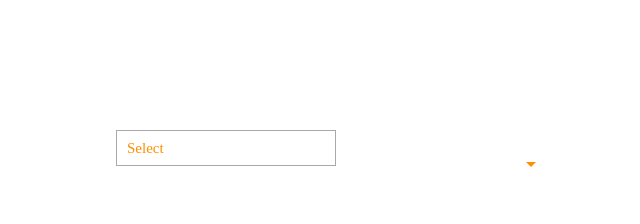
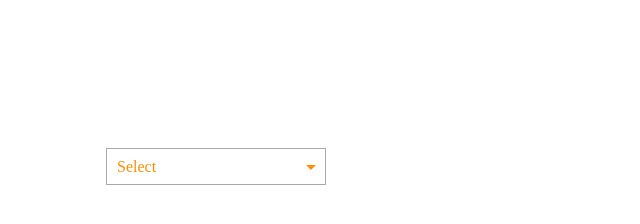
Before and after one commit to rakeshprakash91/multiSelect, a plain HTML site: page index.html in a window 1280 px wide. Shown: the whole page, without its empty margins (384-1024 px from the left). Drawn offline with Linux system fonts and the light colour scheme.

Commit message:
replaced text field with ul

```diff
--- a/css/multiSelect.css
+++ b/css/multiSelect.css
@@ -1,23 +1,16 @@
-.multiDropDownSelect {
+ul.multiDropDownSelect {
 	border: 1px solid darkgray;
-	height: 36px;
-	white-space: nowrap;
-	overflow: hidden;
-	padding: 0 25px 0 10px;
-	font-family: serif;
-	font-size: 15px;
 }
-
 ul.multiDropDown,
-.multiDropDownSelect {
+ul.multiDropDownSelect {
 	cursor: pointer;
 	background-color: white;
 	color: #ff8f00;
 	width: 220px;
 	position: relative;
 }
-
-ul.multiDropDown li {
+ul.multiDropDown li,
+ul.multiDropDownSelect li {
 	line-height: 15px;
 	list-style-type: none;
 	padding: 10px;
@@ -25,44 +18,42 @@ ul.multiDropDown li {
 	border-style: solid;
 	border-color: darkgray;
 }
-
+ul.multiDropDownSelect li {
+	border: none;
+	overflow: hidden;
+	width: 190px;
+	white-space: nowrap;
+}
 ul.multiDropDown {
 	display: none;
-	left: 0.6em;
 }
-
 ul.multiDropDown li label {
 	padding: 0 10px;
 	position: relative;
 	top: -1px;
 	cursor: pointer;
 }
-
 .multicaret {
 	border-width: 5px;
 	border-color: #ff8f00 transparent transparent transparent;
 	border-style: solid;
 	position: relative;
-	top: 14px;
-	right: -210px;
+	top: 40px;
+	right: -200px;
 	cursor: pointer;
 	z-index: 100;
 }
-
 .unchecked:before {
 	content: "\2610";
 	font-size: 19px;
 }
-
 .checked:before {
 	content: "\2611";
 	font-size: 19px;
 }
-
 .checked {
 	background-color: #fbf0ba;
 }
-
 .unchecked {
 	background-color: white;
 }
--- a/js/multiSelect.js
+++ b/js/multiSelect.js
@@ -6,21 +6,22 @@ var selectedVal = [];
 	var selectElement = document.querySelectorAll('.multiDropDown');
 	for (var i = 0; i < selectElement.length; i++) {
 
-		//create top text field
-		var txtField = document.createElement("input");
-		txtField.setAttribute("type", "text");
-		txtField.setAttribute('class', 'multiDropDownSelect');
-		txtField.setAttribute("readonly", "readonly");
-		txtField.setAttribute("value", "Select");
-		selectElement[i].parentElement.insertBefore(txtField, selectElement[i]);
+		//create top ul li
+		var ul = document.createElement("ul");
+		ul.setAttribute('class', 'multiDropDownSelect');
+		var li = document.createElement('li');
+		li.innerHTML = "Select"
+		ul.appendChild(li);
 
-		//dropdown arrow creation
+		selectElement[i].parentElement.insertBefore(ul, selectElement[i]);
+
+
 		var caretElem = document.createElement('span');
 		caretElem.setAttribute('class', 'multicaret');
-		txtField.setAttribute('index', i);
+		ul.setAttribute('index', i);
 		selectedVal[i] = {};
-		txtField.parentElement.insertBefore(caretElem, txtField);
-		txtField.addEventListener('click', showHideOptions);
+		ul.parentElement.insertBefore(caretElem, ul);
+		ul.addEventListener('click', showHideOptions);
 
 		var liArray = selectElement[i].children;
 		for (var j = 0; j < liArray.length; j++) {
@@ -56,8 +57,8 @@ function updateSelectedValues(val, elm, index) {
 		for (key in selectedVal[index]) {
 			html += key + ", ";
 		}
-		elm.parentElement.previousElementSibling.value = html.replace(/,\s*$/, "");
+		elm.parentElement.previousElementSibling.children[0].innerHTML = html.replace(/,\s*$/, "");
 	} else {
-		elm.parentElement.previousElementSibling.value = "Select";
+		elm.parentElement.previousElementSibling.children[0].innerHTML = "Select";
 	}
 }
```
